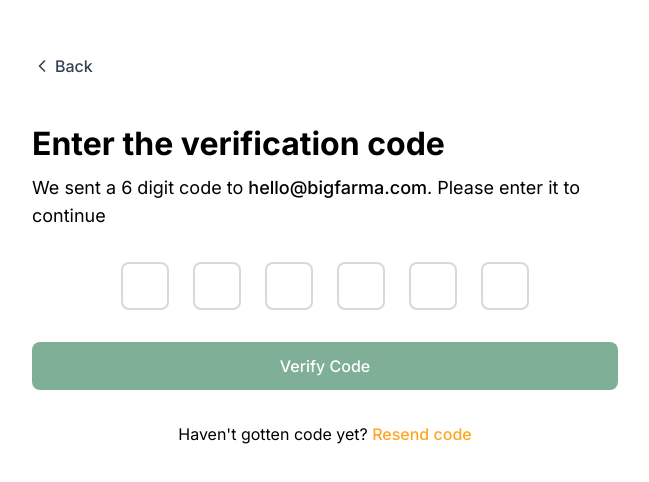
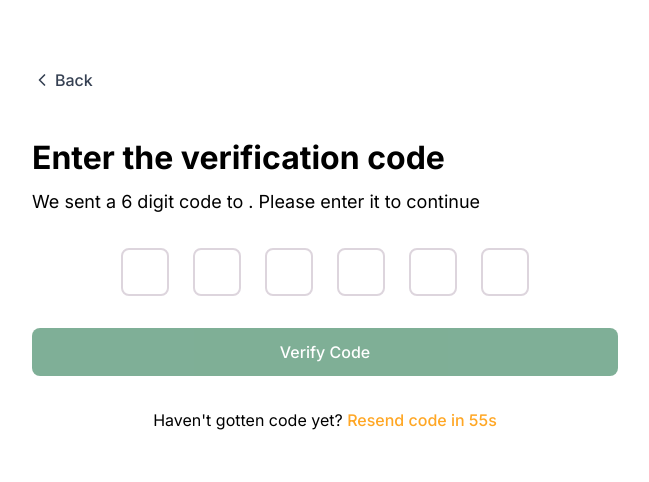
Before and after one commit to Ng-Harry/BigFarma_Frontend, a React (Vite) app: page /otp in a window 1280 px wide. Shown: the part 156-638 px from the top of the page, without its empty margins (315-964 px from the left). Built offline with nearby package versions, Linux system fonts and the light colour scheme; no server answers.

Commit message:
update fix for resend otp

```diff
--- a/src/components/auth/InputOtpForm.jsx
+++ b/src/components/auth/InputOtpForm.jsx
@@ -1,19 +1,31 @@
 "use client"
 
-import { useState } from "react"
+import { useState, useEffect, useRef } from "react"
 import { ChevronLeft, Check } from "lucide-react"
 import Button from "@/components/shared/Button"
 import OtpInput from "@/components/shared/OtpInput"
-import { useNavigate } from "react-router-dom"
+import { useNavigate, useLocation } from "react-router-dom"
 import { verifyOtp } from "@/components/queries/auth/verifyOtp";
+import { requestOtp } from "@/components/queries/auth/register";
 import { toast } from "react-toastify";
 
-function InputOtpForm ({ email = "hello@bigfarma.com" }) {
+function InputOtpForm (props) {
+  const location = useLocation();
+  const email = location.state?.email || props.email || "";
   const [value, setValue] = useState("")
   const [isSuccess, setIsSuccess] = useState(false)
   const [isResending, setIsResending] = useState(false)
   const [loading, setLoading] = useState(false);
+  const [timer, setTimer] = useState(60);
+  const timerRef = useRef();
   const navigate = useNavigate()
+
+  useEffect(() => {
+    if (timer > 0) {
+      timerRef.current = setTimeout(() => setTimer(timer - 1), 1000);
+    }
+    return () => clearTimeout(timerRef.current);
+  }, [timer]);
 
   const handleVerify = async () => {
     if (value.length !== 6) return;
@@ -29,12 +41,21 @@ function InputOtpForm ({ email = "hello@bigfarma.com" }) {
   }
 
   const handleResendCode = async () => {
-    setIsResending(true)
-    setValue("")
-    await new Promise(resolve => setTimeout(resolve, 1200))
-    setIsResending(false)
-    console.log("Resending code...")
-  }
+    setIsResending(true);
+    setValue("");
+    try {
+      const result = await requestOtp({ email, otp_type: "email" });
+      if (result.isSuccess) {
+        toast.success(result.message || "OTP resent successfully!");
+        setTimer(60);
+      } else {
+        toast.error(result.message || "Failed to resend OTP.");
+      }
+    } catch (err) {
+      toast.error("Failed to resend OTP. Please try again.");
+    }
+    setIsResending(false);
+  };
 
   const handleBack = () => {
     navigate("/")
@@ -107,9 +128,13 @@ function InputOtpForm ({ email = "hello@bigfarma.com" }) {
                 variant="link"
                 onClick={handleResendCode}
                 className="text-[#ffa725] hover:text-[#ffa725] font-medium p-0 h-auto cursor-pointer"
-                disabled={isResending}
+                disabled={isResending || timer > 0}
               >
-                {isResending ? "Resending..." : "Resend code"}
+                {isResending
+                  ? "Resending..."
+                  : timer > 0
+                  ? `Resend code in ${timer}s`
+                  : "Resend code"}
               </button>
             </div>
           </div>
--- a/src/components/auth/SignUpForm.jsx
+++ b/src/components/auth/SignUpForm.jsx
@@ -68,7 +68,8 @@ const SignUpForm = () => {
             Cookies.set('BIGFARMA_ACCESS_TOKEN', result.token.access_token);
           }
           toast.success(result.message || "Registration successful!");
-          navigate("/otp");
+          const userEmail = result.data?.user?.email || phoneNumber;
+          navigate("/otp", { state: { email: userEmail } });
         } else {
           setErrors({ form: result.message });
           toast.error(result.message || `Registration failed (code: ${result.statusCode})`);
```
